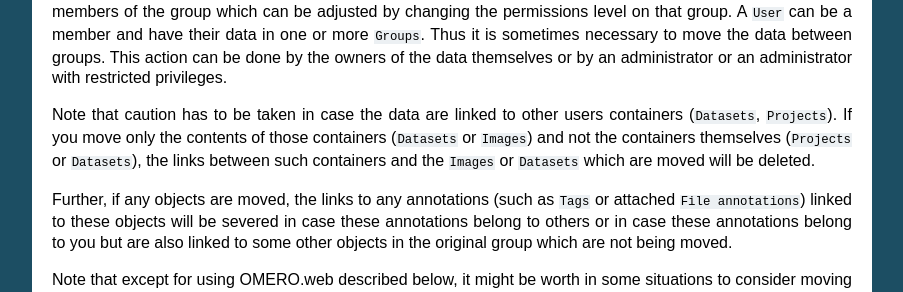
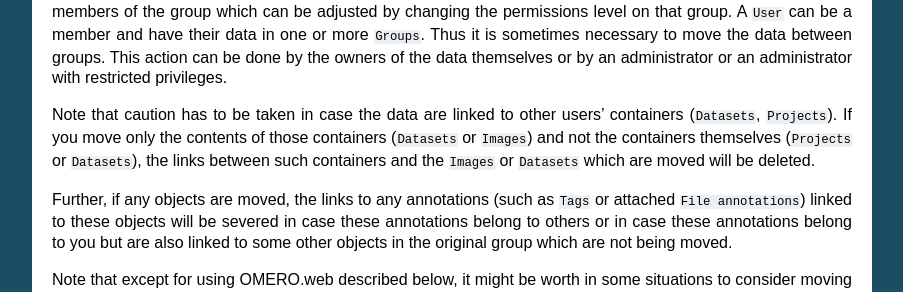
Before and after one commit to ome/omero-guide-introduction, a Sphinx documentation site: the page built from docs/data-management.rst, in a window 1280 px wide and 900 px high, scrolled down 3745 px. Shown: the part 154-446 px from the top of the window, without its empty margins (198-1101 px from the left). Built offline with Sphinx 7.4.7, drawn with Linux system fonts in a browser that asks for light colours.

```diff
--- a/docs/data-management.rst
+++ b/docs/data-management.rst
@@ -128,7 +128,7 @@ Move data between groups
 
 In OMERO, ``Users`` are organized in ``Groups``. The ``Groups`` allow a level of viewing and cooperation between the members of the group which can be adjusted by changing the permissions level on that group. A ``User`` can be a member and have their data in one or more ``Groups``. Thus it is sometimes necessary to move the data between groups. This action can be done by the owners of the data themselves or by an administrator or an administrator with restricted privileges.
 
-Note that caution has to be taken in case the data are linked to other users containers (``Datasets``, ``Projects``). If you move only the contents of those containers (``Datasets`` or ``Images``) and not the containers themselves (``Projects`` or ``Datasets``), the links between such containers and the ``Images`` or ``Datasets`` which are moved will be deleted.
+Note that caution has to be taken in case the data are linked to other users' containers (``Datasets``, ``Projects``). If you move only the contents of those containers (``Datasets`` or ``Images``) and not the containers themselves (``Projects`` or ``Datasets``), the links between such containers and the ``Images`` or ``Datasets`` which are moved will be deleted.
 
 Further, if any objects are moved, the links to any annotations (such as ``Tags`` or attached ``File annotations``) linked to these objects will be severed in case these annotations belong to others or in case these annotations belong to you but are also linked to some other objects in the original group which are not being moved.
 
```
